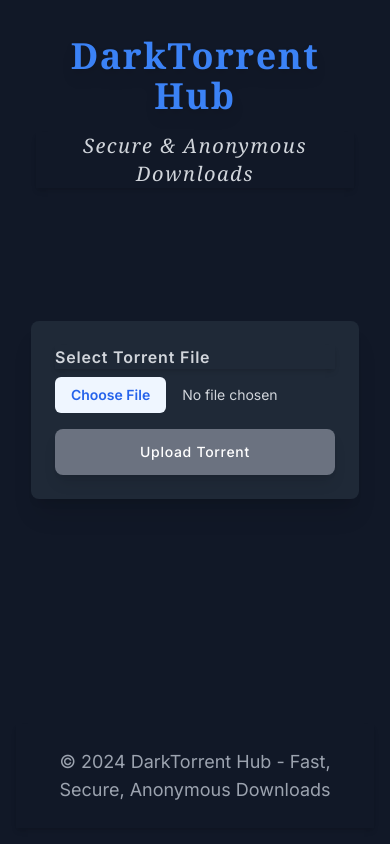
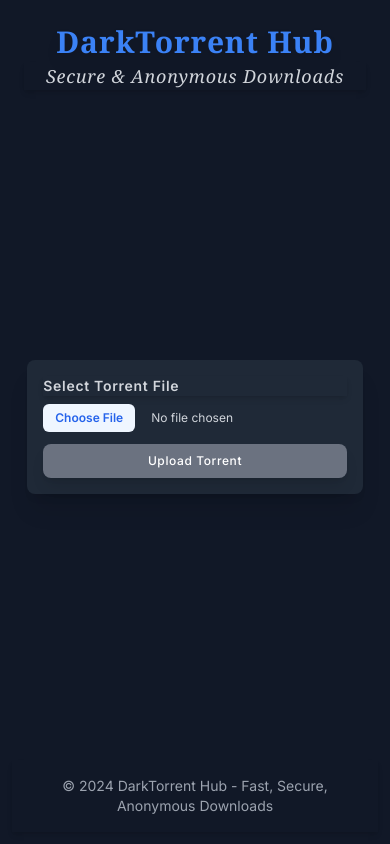
Before and after one commit to Bakhtiar85/torrent-swift, a Next.js app: page / in a window 390 px wide. Built offline with nearby package versions, Linux system fonts and the light colour scheme.

Commit message:
stream is downloading on the user end. UI/UX updated.

```diff
--- a/app/components/torrent/index.tsx
+++ b/app/components/torrent/index.tsx
@@ -66,30 +66,11 @@ const TorrentDownloader = () => {
         setShowProgress(true);
         setIsProgressButtonDisabled(0);
 
-        const randomTimeout = Math.floor(Math.random() * (15 - 5 + 1)) + 5;
-        setIsProgressButtonDisabled(randomTimeout);
-
-        const countdownInterval = setInterval(() => {
-            setIsProgressButtonDisabled((prev) => {
-                if (prev !== null && prev > 1) {
-                    return prev - 1;
-                } else {
-                    clearInterval(countdownInterval);
-                    return null;
-                }
-            });
-        }, 1000);
+        let randomTimeout = Math.floor(Math.random() * (15 - 5 + 1)) + 5;
 
         try {
             const response = await fetch(`/api/torrent/stream?taskId=${taskId}`);
             const data = await response.json();
-
-            if (!data.ok) {
-                alert("Download interupted. Reseting everything!");
-
-                progressResetCancel();
-                return;
-            }
 
             if (!isNaN(data.progress)) {
                 setProgress(data.progress);
@@ -99,10 +80,24 @@ const TorrentDownloader = () => {
             if (data.progress === 100) {
                 // Fetch the files available for download
                 setFiles(data.files || []); // Update files available for download
-                console.log("DATA: ", data.files)
+                console.log("DATA: ", data.files);
+                randomTimeout = 2;
             }
         } catch (error) {
             console.error('Error fetching progress:', error);
+        } finally {
+            setIsProgressButtonDisabled(randomTimeout);
+
+            const countdownInterval = setInterval(() => {
+                setIsProgressButtonDisabled((prev) => {
+                    if (prev !== null && prev > 1) {
+                        return prev - 1;
+                    } else {
+                        clearInterval(countdownInterval);
+                        return null;
+                    }
+                });
+            }, 1000);
         }
     };
 
@@ -148,7 +143,7 @@ const TorrentDownloader = () => {
             if (!response.ok) {
                 // Handle error if cancellation was unsuccessful
                 console.error('Failed to cancel task. Try in new tab or browser.');
-                return;
+                // return;
             }
 
             const data = await response.json();
@@ -160,6 +155,7 @@ const TorrentDownloader = () => {
             setTaskId(null);
             setFiles([]);
             setShowProgress(false);
+            setProgress(0);
             setIsProgressButtonDisabled(null);
 
             // Optionally, show a confirmation message to the user
@@ -171,30 +167,31 @@ const TorrentDownloader = () => {
     };
 
     return (
-        <div className="w-11/12 md:w-4/5 max-w-lg mx-auto -mt-28 p-6 bg-gray-800 rounded-lg shadow-xl text-white transition-all duration-300 ease-in-out hover:shadow-2xl">
+        <div className="w-11/12 md:w-4/5 max-w-lg mx-auto -mt-2 md:-mt-16 sm:-mt-28 p-4 sm:p-6 bg-gray-800 rounded-lg shadow-xl text-white transition-all duration-300 ease-in-out hover:shadow-2xl">
             {!taskId && !isUploading && (
                 <>
-                    <div className="mb-4">
-                        <label htmlFor="torrent-file" className="block text-base font-semibold text-gray-300 mb-2 tracking-wider shadow-md">
+                    <div className="mb-3 sm:mb-4">
+                        <label htmlFor="torrent-file" className="block text-sm lg:text-base font-semibold text-gray-300 mb-2 tracking-wider shadow-md">
                             Select Torrent File
                         </label>
                         <input
                             id="torrent-file"
                             type="file"
-                            className="w-full text-sm text-gray-300 file:mr-4 file:py-2 file:px-4 file:rounded-md file:border-0 file:text-sm file:font-semibold file:bg-blue-50 file:text-blue-600 hover:file:bg-blue-200"
+                            className="w-full text-xs lg:text-sm text-gray-300 file:mr-4 file:py-1.5 sm:file:py-2 file:px-3 sm:file:px-4 file:rounded-md file:border-0 file:text-xs sm:file:text-sm file:font-semibold file:bg-blue-50 file:text-blue-600 hover:file:bg-blue-200"
                             onChange={handleFileChange}
                             accept=".torrent"
+                            required={true}
                         />
                     </div>
 
                     {file && (
-                        <p className="text-sm text-gray-400 mb-4 shadow-sm">Selected file: {file.name}</p>
+                        <p className="text-xs lg:text-sm text-gray-400 mb-3 sm:mb-4 shadow-sm">Selected file: {file.name}</p>
                     )}
 
                     <button
                         onClick={handleUpload}
                         disabled={!file}
-                        className={`w-full py-3 px-4 border border-transparent rounded-lg shadow-lg text-sm font-medium text-white tracking-wider ${file ? 'bg-blue-600 hover:bg-blue-700' : 'bg-gray-500 cursor-not-allowed'
+                        className={`w-full py-2 sm:py-3 px-3 sm:px-4 border border-transparent rounded-lg shadow-lg text-xs lg:text-sm font-medium text-white tracking-wider ${file ? 'bg-blue-600 hover:bg-blue-700' : 'bg-gray-500 cursor-not-allowed'
                             } focus:outline-none focus:ring-2 focus:ring-offset-2 focus:ring-blue-400 transition-all duration-200`}
                     >
                         Upload Torrent
@@ -204,18 +201,18 @@ const TorrentDownloader = () => {
 
             {taskId && (
                 <div>
-                    <div className="flex justify-between items-center">
-                        <p className="text-base text-gray-400 mb-4 italic">Torrent is processing...</p>
-                        <span className="text-xs text-red-600 mb-4 italic font-semibold underline hover:scale-150 hover:text-white">Or wait, we will notify you when done!</span>
+                    <div className="flex flex-col sm:flex-row justify-between items-start sm:items-center">
+                        <p className="text-sm sm:text-base text-gray-400 mb-2 sm:mb-4 italic">Torrent is processing...</p>
+                        <span className="text-xs text-red-600 mb-4 italic font-semibold underline hover:scale-110 sm:hover:scale-150 hover:text-white hidden sm:block">Kindly wait, you will be notify when done!</span>
                     </div>
                     <button
                         onClick={handleProgressCheck}
                         disabled={isProgressButtonDisabled !== null}
-                        className={`relative w-full h-10 py-2 px-4 border border-transparent rounded-lg shadow-lg text-sm font-medium text-white ${isProgressButtonDisabled !== null ? 'bg-green-400/75 cursor-not-allowed' : 'bg-green-600 hover:bg-green-700'
+                        className={`relative w-full h-8 sm:h-10 py-1.5 sm:py-2 px-3 sm:px-4 border border-transparent rounded-lg shadow-lg text-xs sm:text-sm font-medium text-white ${isProgressButtonDisabled !== null ? 'bg-green-400/75 cursor-not-allowed' : 'bg-green-600 hover:bg-green-700'
                             } focus:outline-none focus:ring-2 focus:ring-offset-2 focus:ring-green-400 transition-all duration-200`}
                     >
                         {isProgressButtonDisabled !== null ? (
-                            <span className="absolute left-0 right-0 top-3 text-xs text-black">
+                            <span className="absolute left-0 right-0 top-2 sm:top-3 text-xs text-black">
                                 wait {isProgressButtonDisabled}s please!
                             </span>
                         ) : (
@@ -223,7 +220,7 @@ const TorrentDownloader = () => {
                         )}
                     </button>
 
-                    <p className='w-full text-center mt-5 text-red-600 mb-4 font-semibold underline hover:scale-150 hover:text-white'>
+                    <p className='w-full text-center mt-4 sm:mt-5 text-red-600 mb-3 sm:mb-4 text-xs md:text-sm md:font-semibold underline hover:scale-110 sm:hover:scale-150 hover:text-white'>
                         <strong>Warning!</strong>
                         <br />
                         <span>Frequently Clicking *Show Progress* Button can cause trouble. kindly wait...</span>
@@ -232,7 +229,7 @@ const TorrentDownloader = () => {
                     <button
                         onClick={progressResetCancel}
                         disabled={isProgressButtonDisabled !== null}
-                        className={`relative w-full h-10 py-2 px-4 border border-transparent rounded-lg shadow-lg text-sm font-medium text-white ${isProgressButtonDisabled !== null ? 'bg-blue-400/75 cursor-not-allowed' : 'bg-blue-600 hover:bg-blue-700'
+                        className={`relative w-full h-8 sm:h-10 py-1.5 sm:py-2 px-3 sm:px-4 border border-transparent rounded-lg shadow-lg text-[10px] md:text-sm font-medium text-white ${isProgressButtonDisabled !== null ? 'bg-blue-400/75 cursor-not-allowed' : 'bg-blue-600 hover:bg-blue-700'
                             } focus:outline-none focus:ring-2 focus:ring-offset-2 focus:ring-blue-400 transition-all duration-200`}
                     >
                         Re-Upload files/Terminate Download in Progress.
@@ -241,34 +238,51 @@ const TorrentDownloader = () => {
             )}
 
             {progress > 0 && (
-                <div className="mt-6">
-                    <h3 className="text-lg font-medium text-gray-300 mb-2 tracking-widest shadow-md">Download Progress</h3>
-                    <div className="w-full bg-gray-700 rounded-full h-2.5">
+                <div className="mt-4 sm:mt-6">
+                    <h3 className="text-base lg:text-lg font-medium text-gray-300 mb-2 tracking-widest shadow-md">Download Progress</h3>
+                    <div className="w-full bg-gray-700 rounded-full h-2 sm:h-2.5">
                         <div
-                            className="bg-blue-600 h-2.5 rounded-full"
+                            className="bg-blue-600 h-2 sm:h-2.5 rounded-full"
                             style={{ width: `${progress}%` }}
                         ></div>
                     </div>
-                    <p className="text-sm font-medium text-gray-400 mt-2 shadow-sm">{progress}% Complete</p>
+                    <p className="text-xs lg:text-sm font-medium text-gray-400 mt-2 shadow-sm">{progress.toFixed(2)}% Complete</p>
                 </div>
             )}
 
             {files.length > 0 && (
-                <div className="mt-6">
-                    <h3 className="text-lg font-medium text-gray-300 mb-4 tracking-wide shadow-md">Files Available for Download</h3>
-                    <ul className="space-y-3">
-                        {files?.map(({ name, length, downloaded, progress, path, mime, streamReady }, index) => (
-                            <li key={index} className="flex items-center justify-between py-3 px-4 bg-gray-700 rounded-lg shadow-sm">
-                                <span className="text-sm font-medium text-gray-300 shadow-sm">{name}</span>
-                                <button
-                                    onClick={() => handleFileDownload(index)}
-                                    className="ml-4 inline-flex items-center px-3 py-1 border border-transparent text-xs font-medium rounded-md shadow-lg text-white bg-green-600 hover:bg-green-700 focus:outline-none focus:ring-2 focus:ring-offset-2 focus:ring-green-500 transition-all duration-200"
-                                >
-                                    Download
-                                </button>
-                            </li>
-                        ))}
-                    </ul>
+                <div className="mt-4 sm:mt-6">
+                    <h3 className="text-base lg:text-lg font-medium text-gray-300 mb-3 sm:mb-4 tracking-wide shadow-md">Files Available for Download</h3>
+                    <div className="max-h-48 md:max-h-[300px] overflow-y-auto pr-2 scrollbar-thin scrollbar-thumb-gray-600 scrollbar-track-gray-800">
+                        <ul className="space-y-2 sm:space-y-3">
+                            {files?.map(({ name, length, downloaded, progress, path, mime, streamReady }, index) => (
+                                <li key={index} className="flex items-center justify-between py-1.5 sm:py-3 px-1 sm:px-4 bg-gray-700 rounded-lg shadow-sm">
+                                    <span className="text-[10px] lg:text-sm italic font-medium text-gray-300">{index++}: &nbsp;</span>
+                                    <span className="text-[10px] lg:text-sm font-medium text-gray-300 shadow-sm truncate max-w-[30%]">{name}</span>
+
+                                    {progress > 0 && (
+                                        <div className="flex-1 w-3/5 mx-2">
+                                            <div className="w-full bg-gray-700 rounded-full h-2 sm:h-2.5 relative">
+                                                <div
+                                                    className="bg-blue-600 h-2 sm:h-2.5 rounded-full"
+                                                    style={{ width: `${progress}%` }}
+                                                ></div>
+                                                <p className="text-[8px] lg:text-sm font-medium text-gray-400 mt-0 shadow-sm absolute left-0 right-0 text-center">{progress.toFixed(2)}%</p>
+                                            </div>
+                                        </div>
+                                    )}
+
+                                    {progress && <button
+                                        disabled={progress !== 100}
+                                        onClick={() => handleFileDownload(index)}
+                                        className={`ml-2 sm:ml-4 inline-flex items-center px-2 sm:px-3 py-1 border border-transparent text-[10px] md:text-xs font-medium rounded-md shadow-lg text-white bg-green-600 hover:bg-green-700 focus:outline-none focus:ring-2 focus:ring-offset-2 focus:ring-green-500 transition-all duration-200 disabled:opacity-0`}
+                                    >
+                                        Download
+                                    </button>}
+                                </li>
+                            ))}
+                        </ul>
+                    </div>
                 </div>
             )}
         </div>
--- a/app/page.tsx
+++ b/app/page.tsx
@@ -2,21 +2,21 @@ import HomePage from './components/torrent'
 
 export default function Home() {
   return (
-    <main className="flex min-h-screen flex-col items-center justify-between p-4 md:p-10 bg-gray-900 text-white">
-      <div className="z-10 w-full items-center justify-center text-center font-serif text-3xl p-5 tracking-wider">
-        <h1 className="font-extrabold text-4xl md:text-6xl text-blue-500 drop-shadow-lg shadow-blue-500">
+    <main className="flex min-h-screen flex-col items-center justify-between p-3 sm:p-4 md:p-10 bg-gray-900 text-white">
+      <div className="z-10 w-full text-center font-serif p-3 sm:p-5 tracking-wider">
+        <h1 className="font-extrabold text-3xl sm:text-4xl xl:text-6xl text-blue-500 drop-shadow-lg shadow-blue-500 sm:mb-0">
           DarkTorrent Hub
         </h1>
-        <p className="text-xl md:text-3xl text-gray-300 mt-4 italic shadow-md">
+        <p className="text-lg sm:text-xl xl:text-3xl text-gray-300 mt-0.5 xl:mt-3 italic shadow-md">
           Secure & Anonymous Downloads
         </p>
       </div>
 
-      <div className="flex-grow w-full flex flex-col justify-center items-center">
+      <div className="flex-grow w-full flex flex-col justify-center items-center my-4 sm:my-6">
         <HomePage />
       </div>
 
-      <footer className="w-full text-lg md:text-xl text-center p-6 text-gray-400 shadow-md">
+      <footer className="w-full text-sm xl:text-lg text-center p-4 sm:p-6 text-gray-400 shadow-md">
         &copy; {new Date().getFullYear()} DarkTorrent Hub - Fast, Secure, Anonymous Downloads
       </footer>
     </main>
```
